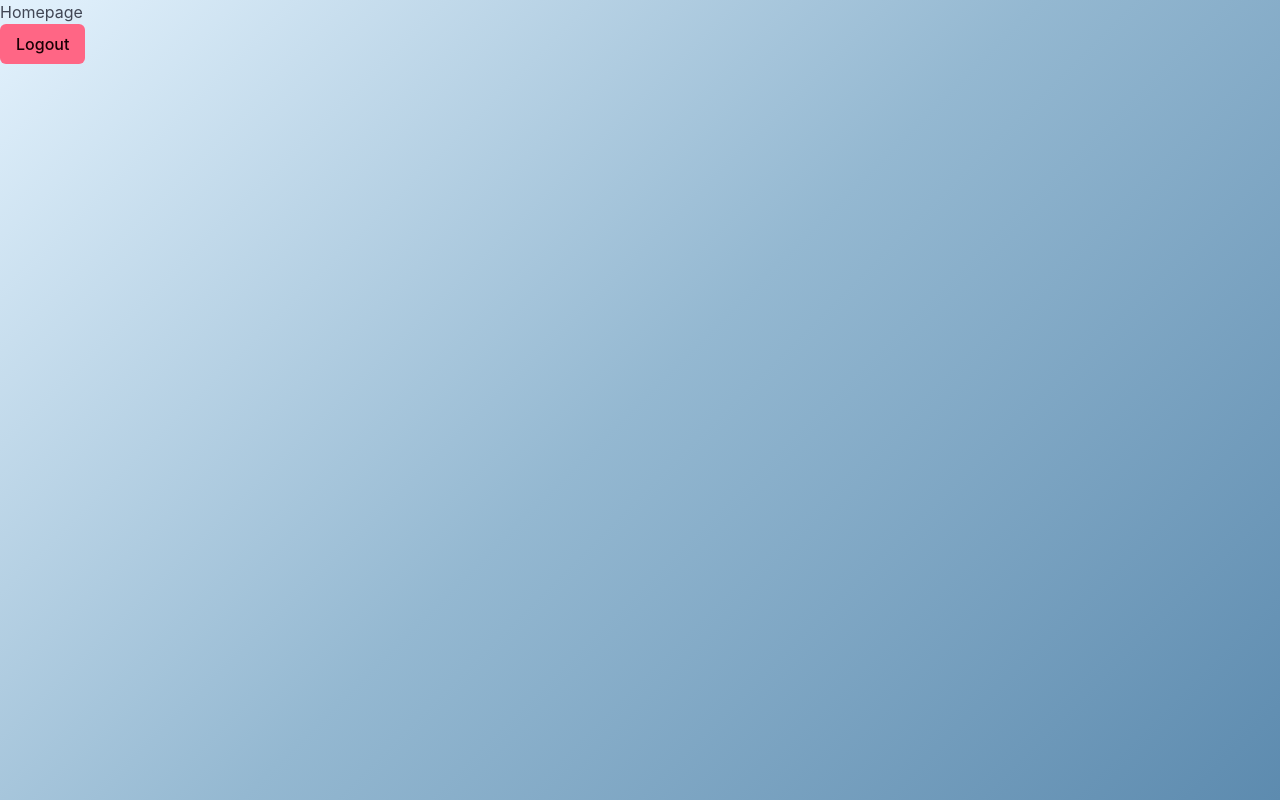
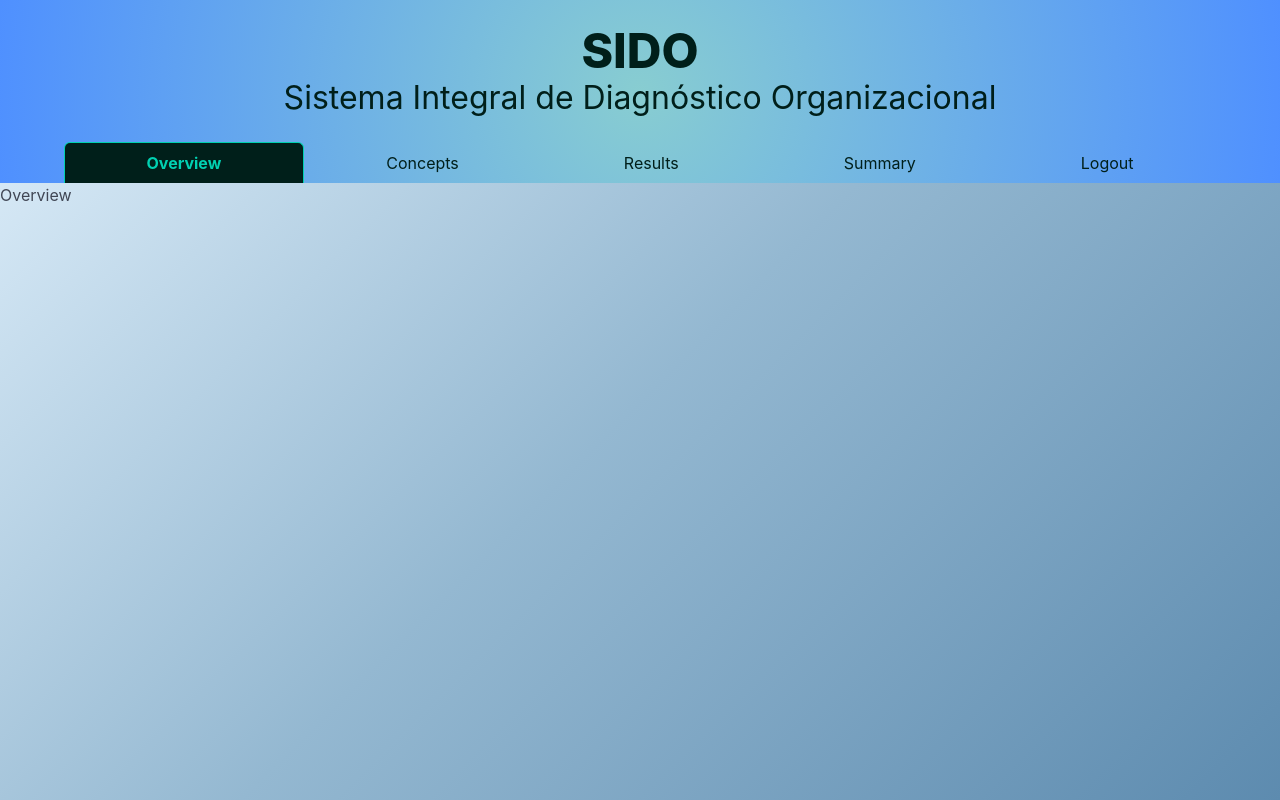
Before and after one commit to FlikLik/SIDO, a React (Vite) app: page /home in a window 1280 px wide. Built offline with nearby package versions, Linux system fonts and the light colour scheme; sample sign-in values are in the browser's storage.

Commit message:
Se creó el header y se añadieron las tabs para navegar entre los elementos de la Homepage

```diff
--- a/src/App.jsx
+++ b/src/App.jsx
@@ -4,7 +4,6 @@ import ProtectedRoute from './Backend/AuthControl/ProtectedRoute.jsx'
 import Login from './Components/Login.jsx'
 import Homepage from './Components/Homepage.jsx'
 import Survey from './Components/Survey.jsx'
-
 
 function App() {
 
--- a/src/Backend/connection.js
+++ b/src/Backend/connection.js
@@ -8,6 +8,6 @@ export const db = createConnection({
 })
 
 db.connect((err) => {
-    if (err) throw err
+    if (err) throw err.message
     console.log('Connected to the database')
 })
--- /dev/null
+++ b/src/Components/Home/Concepts.jsx
@@ -0,0 +1,7 @@
+export default function Concepts() {
+    return (
+        <div>
+            Concepts
+        </div>
+    )
+}
--- /dev/null
+++ b/src/Components/Home/Header.jsx
@@ -0,0 +1,40 @@
+import { useNavigate } from 'react-router-dom'
+import styles from '../../Styles/header.module.css'
+
+export default function Header({ activeTab, setActiveTab }) {
+
+    const navigate = useNavigate()
+    const tabs = ['Overview', 'Concepts', 'Results', 'Summary']
+
+    const handleLogout = (e) => {
+        e.preventDefault()
+        localStorage.removeItem('isAuth')
+        navigate('/', { replace: true })
+    }
+
+    return (
+        <section className={"hero is-small is-primary " + styles.heroStyle}>
+            <div className="hero-head has-text-centered p-5">
+                <p className="title is-1">SIDO</p>
+                <p className="subtitle is-3">Sistema Integral de Diagnóstico Organizacional</p>
+            </div>
+
+            <div className='hero-foot'>
+                <nav className='tabs is-boxed is-fullwidth'>
+                    <div className="container">
+                        <ul>
+                            {
+                                tabs.map((tab, index) => {
+                                    return (
+                                        <li key={index} className={activeTab === tab ? 'is-active has-text-weight-bold' : ""}><a onClick={() => setActiveTab(tab)}>{tab}</a></li>
+                                    )
+                                })
+                            }
+                            <li><a onClick={handleLogout}>Logout</a></li>
+                        </ul>
+                    </div>
+                </nav>
+            </div>
+        </section>
+    )
+}
--- /dev/null
+++ b/src/Components/Home/Overview.jsx
@@ -0,0 +1,7 @@
+export default function Overview() {
+    return (
+        <div>
+            Overview
+        </div>
+    )
+}
--- /dev/null
+++ b/src/Components/Home/Results.jsx
@@ -0,0 +1,7 @@
+export default function Results() {
+    return (
+        <div>
+            Results
+        </div>
+    )
+}
--- /dev/null
+++ b/src/Components/Home/Summary.jsx
@@ -0,0 +1,7 @@
+export default function Summary() {
+    return (
+        <div>
+            Summary
+        </div>
+    )
+}
--- a/src/Components/Homepage.jsx
+++ b/src/Components/Homepage.jsx
@@ -1,26 +1,31 @@
-import { useEffect } from 'react'
+import Header from './Home/Header'
+import { useState, useEffect } from 'react'
 import { useNavigate } from 'react-router-dom'
+import Overview from './Home/Overview'
+import Concepts from './Home/Concepts'
+import Results from './Home/Results'
+import Summary from './Home/Summary'
+
 
 export default function Homepage() {
 
     const navigate = useNavigate()
     const isAuth = localStorage.getItem('isAuth') === 'true'
+    const [activeTab, setActiveTab] = useState('Overview')
 
     useEffect(() => {
         if (!isAuth) navigate('/', { replace: true })
     }, [isAuth, navigate])
 
-    const handleLogout = (e) => {
-        e.preventDefault()
-        localStorage.removeItem('isAuth')
-        navigate('/', { replace: true })
-    }
-
     return (
         <>
-            Homepage
-            <br />
-            <button type="button" className='button is-danger' onClick={handleLogout}>Logout</button>
+            <Header activeTab={activeTab} setActiveTab={setActiveTab} />
+            <div>
+                {activeTab === 'Overview' && <Overview />}
+                {activeTab === 'Concepts' && <Concepts />}
+                {activeTab === 'Results' && <Results />}
+                {activeTab === 'Summary' && <Summary />}
+            </div>
         </>
     )
 }
--- /dev/null
+++ b/src/Styles/header.module.css
@@ -0,0 +1,4 @@
+.heroStyle {
+    background: #88cdd1;
+    background: radial-gradient(circle, rgba(136, 205, 209, 1) 0%, rgba(79, 144, 255, 1) 100%);
+}
```
